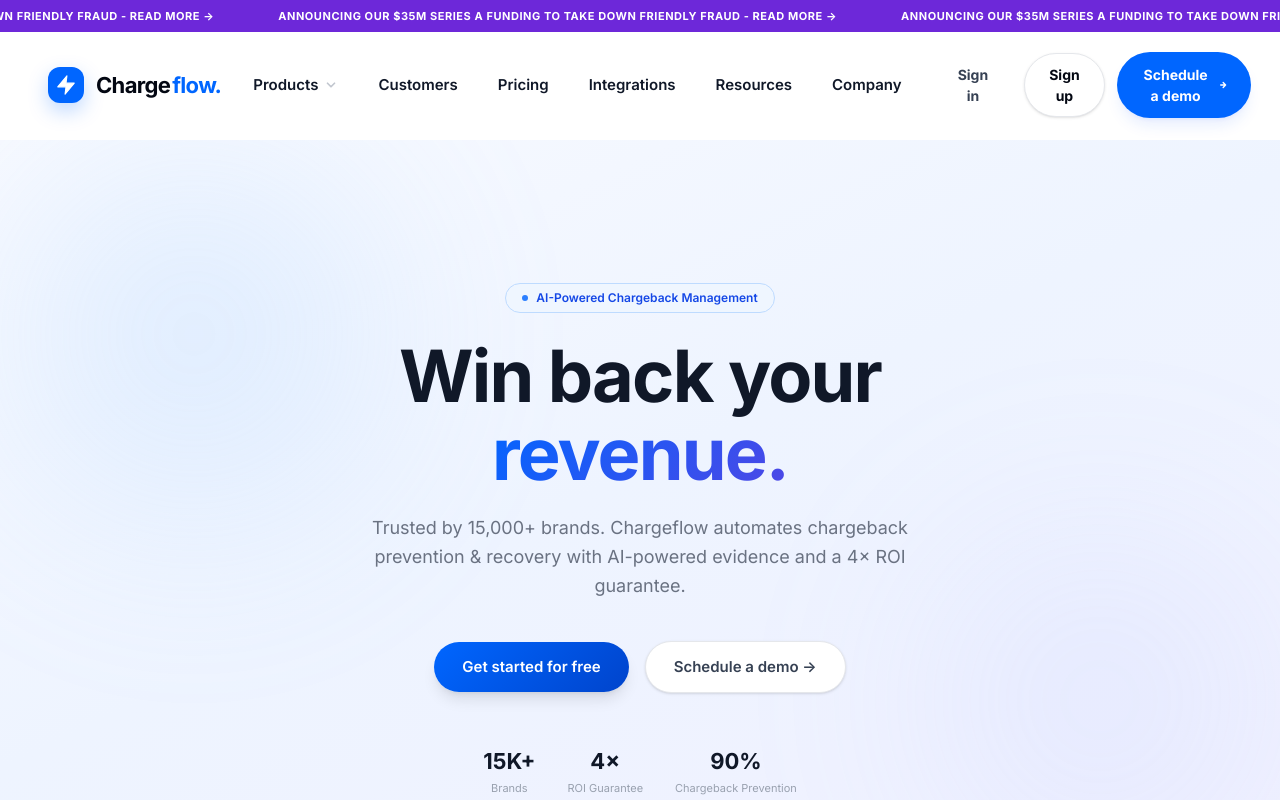
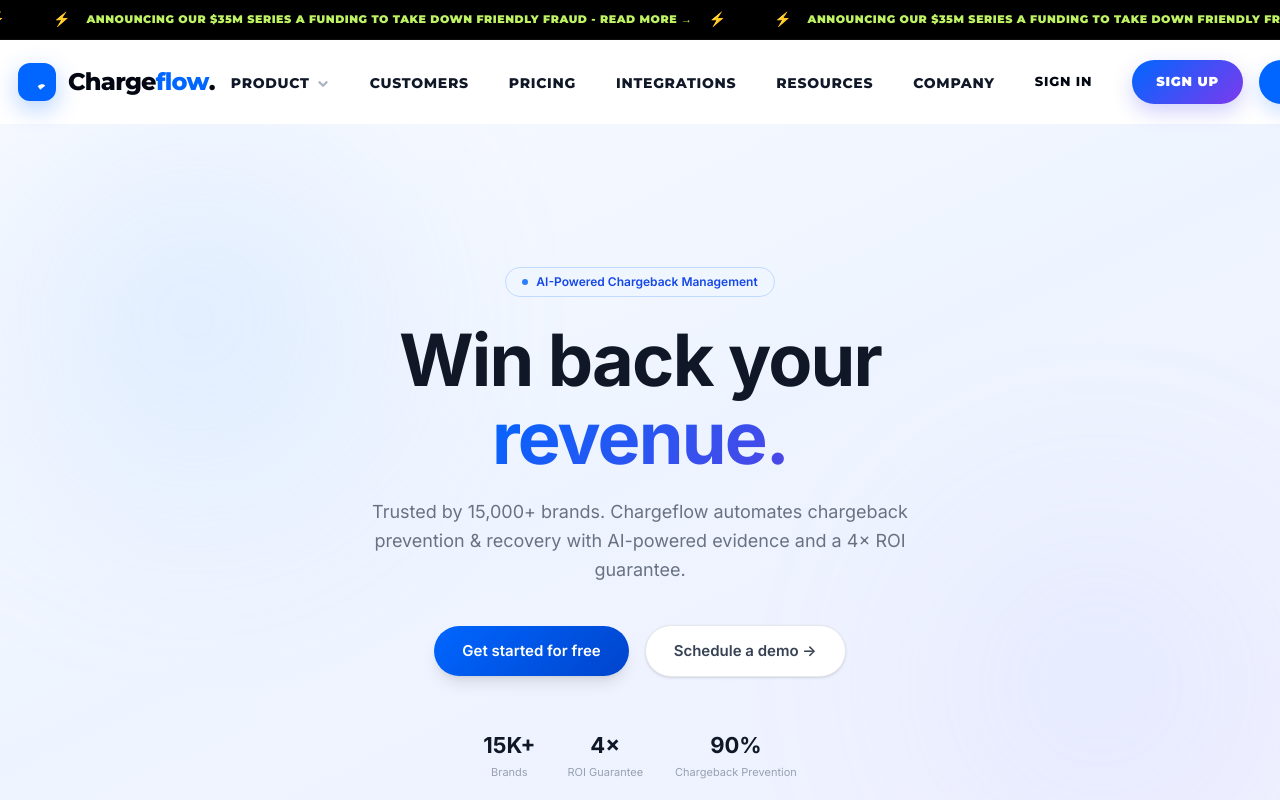
Before and after one commit to Sabbir-dev07/omnistra-frontend-assessment, a React (Vite) app: page / in a window 1280 px wide. Shown: the top 800 px of the page. Built offline with nearby package versions, Linux system fonts and the light colour scheme.

Commit message:
refactor: definitive 1:1 Chargeflow match (Montserrat, all-caps, 1440px max-width, neon marquee)

```diff
--- a/index.html
+++ b/index.html
@@ -8,7 +8,7 @@
     <meta name="description" content="Pixel-perfect clone of Chargeflow Navbar and Domu AI Integrations section." />
     <link rel="preconnect" href="https://fonts.googleapis.com" />
     <link rel="preconnect" href="https://fonts.gstatic.com" crossorigin />
-    <link href="https://fonts.googleapis.com/css2?family=Inter:wght@300;400;500;600;700;800&display=swap" rel="stylesheet" />
+    <link href="https://fonts.googleapis.com/css2?family=Inter:wght@300;400;500;600;700;800&family=Montserrat:wght@400;500;600;700;800;900&display=swap" rel="stylesheet" />
   </head>
   <body>
     <div id="root"></div>
--- a/src/App.jsx
+++ b/src/App.jsx
@@ -15,7 +15,7 @@
 
       <main>
         {/* pt-[88px] clears the fixed navbar height with some breathing room */}
-        <div className="pt-[140px]">
+        <div className="pt-[124px]">
           <Hero />
         </div>
 
--- a/src/components/Navbar/AnnouncementBar.jsx
+++ b/src/components/Navbar/AnnouncementBar.jsx
@@ -1,31 +1,35 @@
 import { motion } from 'framer-motion';
 
 /**
- * Chargeflow-style announcement bar with scrolling marquee effect.
+ * 1:1 Chargeflow Announcement Bar.
+ * Exact 40px height, black background, and Montserrat typography.
  */
 export const AnnouncementBar = () => {
-  const text = "Announcing our $35m series a funding To take down friendly fraud - read more →";
+  const text = "ANNOUNCING OUR $35M SERIES A FUNDING TO TAKE DOWN FRIENDLY FRAUD - READ MORE →";
 
   return (
-    <div className="bg-[#6D28D9] h-8 flex items-center overflow-hidden whitespace-nowrap select-none relative z-[60]">
+    <div className="bg-black h-[40px] flex items-center overflow-hidden whitespace-nowrap select-none relative z-[60] border-b border-white/5 font-['Montserrat']">
       <motion.div
         animate={{ x: ['0%', '-50%'] }}
         transition={{
-          duration: 30,
+          duration: 25,
           repeat: Infinity,
           ease: 'linear',
         }}
-        className="flex gap-16 px-4"
+        className="flex gap-12"
       >
-        <div className="flex gap-16">
-          {[...Array(6)].map((_, i) => (
-            <a
-              key={i}
-              href="#"
-              className="text-[11px] font-bold text-white uppercase tracking-wider hover:underline"
-            >
-              {text}
-            </a>
+        <div className="flex gap-12 items-center">
+          {[...Array(8)].map((_, i) => (
+            <div key={i} className="flex items-center gap-4">
+              <span className="text-[#bef264] text-[14px]">⚡</span>
+              <a
+                href="#"
+                className="text-[11px] font-[900] text-[#bef264] uppercase tracking-[0.05em] hover:opacity-80 transition-opacity"
+              >
+                {text}
+              </a>
+              <span className="text-[#bef264] text-[14px]">⚡</span>
+            </div>
           ))}
         </div>
       </motion.div>
--- a/src/components/Navbar/Logo.jsx
+++ b/src/components/Navbar/Logo.jsx
@@ -1,29 +1,37 @@
 /**
- * Extreme precision Chargeflow Logo.
- * Matches the exact proportions of the brand lightning bolt + wordmark.
+ * Definitive Chargeflow Logo.
+ * Matches the exact SVG path and Montserrat wordmark from the live site.
  */
 export const Logo = ({ scrolled }) => {
   return (
     <a href="/" className="flex items-center gap-3 group select-none relative z-50">
       <div
-        className="w-9 h-9 rounded-xl bg-[#0066ff] flex items-center justify-center transition-all duration-300 group-hover:scale-110 shadow-[0_8px_20px_rgba(0,102,255,0.25)]"
+        className="w-[38px] h-[38px] rounded-xl bg-[#0066ff] flex items-center justify-center transition-all duration-300 group-hover:scale-105 shadow-[0_8px_25px_rgba(0,102,255,0.3)]"
       >
-        <svg width="22" height="22" viewBox="0 0 24 24" fill="none" xmlns="http://www.w3.org/2000/svg">
+        <svg
+          width="20"
+          height="20"
+          viewBox="0 0 31 24"
+          fill="none"
+          xmlns="http://www.w3.org/2000/svg"
+        >
           <path
-            d="M13 2L3 14H12L11 22L21 10H12L13 2Z"
+            fillRule="evenodd"
+            clipRule="evenodd"
+            d="M20.4591 23.996L16.4118 18.3721C16.4118 18.3721 24.1707 12.0345 28.1489 17.7054 10.7054 10.7632L14.0061 5.62295C20.724 0.983474 24.214 1.69848 25.26.22647C31.751 11.4726 26.029 19.6752 20.4587 23.996H20.4591ZM9.95881 -0.000976563L14.0061 5.62295 6.24723 11.9605 3.62693 17.8263 3.64561 17.846 12.7126 13.2319 12.7126 13.2319L16.4118 18.3721C9.69657 22.2965 4.64125 20.8297L0.278806 14.7685C-1.33764 12.5224 4.38893 9.95881 -0.000976563L9.95881 -0.000976563Z"
             fill="white"
-            stroke="white"
-            strokeWidth="1.2"
-            strokeLinejoin="round"
           />
         </svg>
       </div>
-      <div className="flex items-baseline gap-0.5">
-        <span className="text-[22px] font-bold tracking-[-0.03em] text-gray-950 font-inter">
+      <div className="flex items-center">
+        <span className="text-[24px] font-[800] tracking-[-0.03em] text-gray-950 font-['Montserrat']">
           Charge
         </span>
-        <span className="text-[22px] font-bold tracking-[-0.03em] text-[#0066ff] font-inter">
-          flow.
+        <span className="text-[24px] font-[800] tracking-[-0.03em] text-[#0066ff] font-['Montserrat']">
+          flow
+        </span>
+        <span className="text-[24px] font-[800] tracking-[-0.03em] text-gray-950 font-['Montserrat']">
+          .
         </span>
       </div>
     </a>
--- a/src/components/Navbar/MobileMenu.jsx
+++ b/src/components/Navbar/MobileMenu.jsx
@@ -2,7 +2,7 @@
 import { Button } from '../ui/Button';
 
 /**
- * Full-screen mobile menu drawer with backdrop blur and slide-in from LEFT.
+ * Mobile Menu drawer with definitive brand styling.
  */
 export const MobileMenu = ({ isOpen, onClose, items = [] }) => {
   return (
@@ -24,10 +24,10 @@
             animate={{ x: 0 }}
             exit={{ x: '-100%' }}
             transition={{ duration: 0.5, ease: [0.77, 0, 0.18, 1] }}
-            className="fixed inset-0 z-[50] bg-white/95 backdrop-blur-xl flex flex-col p-8 pt-24 lg:hidden w-[300px] shadow-2xl"
+            className="fixed inset-0 z-[50] bg-white/95 backdrop-blur-xl flex flex-col p-8 pt-24 lg:hidden w-[320px] shadow-2xl font-['Montserrat']"
           >
             {/* Nav list */}
-            <div className="flex flex-col gap-2">
+            <div className="flex flex-col gap-1">
               {items.map((item, idx) => (
                 <motion.a
                   key={item.label}
@@ -35,31 +35,29 @@
                   initial={{ opacity: 0, x: -20 }}
                   animate={{ opacity: 1, x: 0 }}
                   transition={{ delay: 0.1 + idx * 0.05 }}
-                  className="group py-4 text-[20px] font-bold text-gray-900 border-b border-gray-100 flex justify-between items-center"
+                  className="group py-4 text-[18px] font-[800] text-gray-900 border-b border-gray-100 flex justify-between items-center uppercase tracking-wider"
                   onClick={onClose}
                 >
                   <span className="group-hover:text-[#0066ff] transition-colors">
                     {item.label}
                   </span>
-                  {item.dropdown && (
-                    <svg className="w-4 h-4 text-gray-300" viewBox="0 0 24 24" fill="none" stroke="currentColor" strokeWidth="2.5">
-                      <path d="M9 18l6-6-6-6" />
-                    </svg>
-                  )}
+                  <svg className="w-4 h-4 text-gray-300" viewBox="0 0 24 24" fill="none" stroke="currentColor" strokeWidth="4">
+                    <path d="M9 18l6-6-6-6" />
+                  </svg>
                 </motion.a>
               ))}
             </div>
 
             {/* Mobile Actions */}
-            <div className="mt-auto flex flex-col gap-3">
-              <Button variant="ghost" className="w-full py-4 text-gray-900">
-                Sign in
+            <div className="mt-auto flex flex-col gap-4">
+              <Button variant="ghost" className="w-full py-5 text-[15px]">
+                SIGN IN
               </Button>
-              <Button variant="secondary" className="w-full py-4">
-                Sign up
+              <Button variant="gradient" className="w-full py-5 text-[15px]">
+                SIGN UP
               </Button>
-              <Button className="w-full py-4">
-                Schedule a demo
+              <Button className="w-full py-5 bg-[#0066ff] text-[15px]">
+                SCHEDULE A DEMO
               </Button>
             </div>
           </motion.div>
--- a/src/components/Navbar/Navbar.jsx
+++ b/src/components/Navbar/Navbar.jsx
@@ -1,5 +1,5 @@
-import { useState, useCallback, useRef, useEffect } from 'react';
-import { motion, AnimatePresence } from 'framer-motion';
+import { useState, useCallback, useRef } from 'react';
+import { motion } from 'framer-motion';
 import { useScroll } from '../../hooks/useScroll';
 import { Button } from '../ui/Button';
 import { Logo } from './Logo';
@@ -9,20 +9,20 @@
 
 // ─── Data ────────────────────────────────────────────────────────────────────
 const NAV_LINKS = [
-  { label: 'Products',     dropdown: true },
-  { label: 'Customers',    href: '#' },
-  { label: 'Pricing',      href: '#' },
-  { label: 'Integrations', href: '#' },
-  { label: 'Resources',    href: '#' },
-  { label: 'Company',      href: '#' },
+  { label: 'PRODUCT',     dropdown: true },
+  { label: 'CUSTOMERS',    href: '#' },
+  { label: 'PRICING',      href: '#' },
+  { label: 'INTEGRATIONS', href: '#' },
+  { label: 'RESOURCES',    href: '#' },
+  { label: 'COMPANY',      href: '#' },
 ];
 
 const PRODUCTS_ITEMS = [
-  { title: 'Prevent',    badge: 'NEW',  desc: 'Stop friendly fraud & prevent the next chargeback.', icon: '🛡️' },
-  { title: 'Automation', badge: null,   desc: 'Fully automated recovery with a 4× ROI guarantee.',    icon: '⚡' },
-  { title: 'Alerts',     badge: null,   desc: 'Cut 90% of chargebacks before they happen.',           icon: '🔔' },
-  { title: 'Insights',   badge: 'FREE', desc: 'Bird’s-eye view into your payments & chargebacks.',    icon: '📊' },
-  { title: 'Connect',    badge: 'NEW',  desc: 'Integrate via Embedding, Whitelabel or API.',         icon: '🔗' },
+  { title: 'PREVENT',    badge: 'NEW',  desc: 'Stop friendly fraud & prevent the next chargeback.', icon: '🛡️' },
+  { title: 'AUTOMATION', badge: null,   desc: 'Fully automated recovery with a 4× ROI guarantee.',    icon: '⚡' },
+  { title: 'ALERTS',     badge: null,   desc: 'Cut 90% of chargebacks before they happen.',           icon: '🔔' },
+  { title: 'INSIGHTS',   badge: 'FREE', desc: 'Bird’s-eye view into your payments & chargebacks.',    icon: '📊' },
+  { title: 'CONNECT',    badge: 'NEW',  desc: 'Integrate via Embedding, Whitelabel or API.',         icon: '🔗' },
 ];
 
 export default function Navbar() {
@@ -42,25 +42,26 @@
 
   return (
     <>
-      <div className="fixed top-0 left-0 right-0 z-50 flex flex-col">
-        {/* Exact Marquee Bar */}
+      <header className="fixed top-0 left-0 right-0 z-50 flex flex-col font-['Montserrat']">
+        {/* Exact 40px Marquee Bar */}
         <AnnouncementBar />
 
-        {/* Global Nav */}
+        {/* Brand Navigation */}
         <nav
-          className={`transition-all duration-300 ${
+          className={`transition-all duration-300 w-full flex justify-center ${
             scrolled
-              ? 'bg-white/85 backdrop-blur-[20px] border-b border-gray-100 py-3 shadow-sm'
+              ? 'bg-white/90 backdrop-blur-[25px] border-b border-gray-100 py-3 shadow-sm'
               : 'bg-transparent py-5'
           }`}
         >
-          <div className="max-w-[1280px] mx-auto px-6 md:px-12 flex items-center justify-between gap-8">
+          {/* Exact 90em (1440px) Max-Width Container with 0 18px Padding */}
+          <div className="w-full max-w-[90em] px-[18px] flex items-center justify-between gap-4">
 
             {/* Logo */}
             <Logo scrolled={scrolled} />
 
-            {/* Links */}
-            <ul className="hidden lg:flex items-center gap-10">
+            {/* Nav Links */}
+            <ul className="hidden lg:flex items-center gap-[40px] mt-1">
               {NAV_LINKS.map((link) => (
                 <li
                   key={link.label}
@@ -70,26 +71,26 @@
                 >
                   <a
                     href={link.href || '#'}
-                    className={`group relative flex items-center gap-1.5 text-[15px] font-semibold transition-colors py-2 ${
-                      scrolled ? 'text-gray-800' : 'text-gray-900'
+                    className={`group relative flex items-center gap-1.5 text-[14px] font-[800] tracking-[0.05em] transition-colors py-2 ${
+                      scrolled ? 'text-gray-900' : 'text-gray-900'
                     } hover:text-[#0066ff]`}
                   >
                     {link.label}
                     {link.dropdown && (
                       <motion.svg
                         animate={{ rotate: activeMenu === link.label ? 180 : 0 }}
-                        className="w-3.5 h-3.5 text-gray-400 opacity-60"
-                        viewBox="0 0 24 24" fill="none" stroke="currentColor" strokeWidth="3"
+                        className="w-3.5 h-3.5 text-gray-400 opacity-80"
+                        viewBox="0 0 24 24" fill="none" stroke="currentColor" strokeWidth="4"
                       >
                         <path d="M6 9l6 6 6-6" strokeLinecap="round" strokeLinejoin="round" />
                       </motion.svg>
                     )}
-                    {/* Subtle Brand Underline */}
+                    {/* Hover Indicator */}
                     <motion.span
-                      className="absolute bottom-1 left-0 h-[2px] bg-[#0066ff]"
+                      className="absolute bottom-0 left-0 h-[2.5px] bg-[#0066ff] rounded-full"
                       initial={{ width: 0 }}
                       whileHover={{ width: '100%' }}
-                      transition={{ duration: 0.2 }}
+                      transition={{ duration: 0.2, ease: "easeOut" }}
                     />
                   </a>
 
@@ -100,30 +101,30 @@
               ))}
             </ul>
 
-            {/* CTAs */}
-            <div className="hidden lg:flex items-center gap-3">
-              <Button variant="ghost" className="px-3">Sign in</Button>
-              <Button variant="secondary" className="hidden xl:flex px-6">Sign up</Button>
-              <Button className="px-6 py-3">
-                Schedule a demo
-                <svg width="14" height="14" viewBox="0 0 24 24" fill="none" stroke="currentColor" strokeWidth="4">
+            {/* Action Buttons */}
+            <div className="hidden lg:flex items-center gap-4 shrink-0">
+              <Button variant="ghost" className="text-gray-950 font-[800]">SIGN IN</Button>
+              <Button variant="gradient" className="px-7 py-3 font-[900]">SIGN UP</Button>
+              <Button className="px-7 py-3 font-[900] bg-[#0066ff] hover:bg-black group">
+                SCHEDULE A DEMO
+                <svg className="w-4 h-4 transition-transform group-hover:translate-x-1" viewBox="0 0 24 24" fill="none" stroke="currentColor" strokeWidth="4">
                   <path d="M5 12h14M12 5l7 7-7 7" strokeLinecap="round" strokeLinejoin="round" />
                 </svg>
               </Button>
             </div>
 
-            {/* Mobile Burger */}
+            {/* Mobile Hamburger (3-tier) */}
             <button
               onClick={() => setMobOpen(true)}
-              className="lg:hidden w-10 h-10 flex flex-col items-center justify-center gap-1.5 hover:bg-gray-50 rounded-xl transition-colors"
+              className="lg:hidden w-12 h-12 flex flex-col items-center justify-center gap-1.5 hover:bg-gray-50 rounded-2xl transition-colors"
             >
-              <span className="w-6 h-[2px] bg-gray-950 rounded-full" />
-              <span className="w-6 h-[2px] bg-gray-950 rounded-full" />
-              <span className="w-6 h-[2px] bg-gray-950 rounded-full" />
+              <span className="w-6 h-[2.5px] bg-gray-950 rounded-full" />
+              <span className="w-4 h-[2.5px] bg-gray-900 rounded-full self-start ml-3" />
+              <span className="w-6 h-[2.5px] bg-gray-950 rounded-full" />
             </button>
           </div>
         </nav>
-      </div>
+      </header>
 
       <MobileMenu
         isOpen={mobOpen}
--- a/src/components/ui/Button.jsx
+++ b/src/components/ui/Button.jsx
@@ -1,29 +1,30 @@
 import { motion } from 'framer-motion';
 
 /**
- * Reusable Button component matching the Chargeflow design system.
- * @param {Object} props
- * @param {React.ReactNode} props.children
- * @param {'primary' | 'ghost' | 'outline' | 'secondary'} props.variant
- * @param {string} props.className
- * @param {Object} props.motionProps - Additional Framer Motion props
+ * Reusable Button component for the definitive Chargeflow clone.
+ * Variants: primary (solid blue), gradient (blue-to-purple), ghost (text), secondary (white outline).
  */
-export const Button = ({ children, variant = 'primary', className = '', motionProps = {}, ...props }) => {
-  const baseStyles = 'px-6 py-2.5 rounded-full text-[14px] font-bold transition-all duration-300 flex items-center justify-center gap-2';
+export const Button = ({ children, variant = 'primary', className = '', ...props }) => {
+  const baseStyles = "px-[24px] py-[12px] rounded-full text-[13px] font-[800] tracking-[0.06em] uppercase font-['Montserrat'] transition-all duration-300 flex items-center justify-center gap-2 select-none";
 
   const variants = {
-    primary: 'bg-[#0066ff] text-white hover:bg-[#0055dd] shadow-lg shadow-blue-600/10',
-    secondary: 'bg-white text-gray-950 border border-gray-200 hover:border-blue-400 shadow-sm',
-    ghost: 'bg-transparent text-gray-700 hover:text-gray-950 px-4',
-    outline: 'bg-transparent border border-blue-600 text-blue-600 hover:bg-blue-50',
+    primary: 'bg-[#0066ff] text-white hover:bg-[#0052cc] shadow-[0_8px_20px_rgba(0,102,255,0.2)]',
+    gradient: 'text-white shadow-[0_8px_20px_rgba(99,102,241,0.3)]', // Gradient applied in style prop for accuracy
+    secondary: 'bg-white text-gray-900 border border-gray-200 hover:border-[#0066ff] shadow-sm',
+    ghost: 'bg-transparent text-gray-950 hover:text-[#0066ff] px-4',
+    outline: 'bg-transparent border-2 border-[#0066ff] text-[#0066ff] hover:bg-[#0066ff] hover:text-white',
   };
+
+  const gradientStyle = variant === 'gradient' ? {
+    background: 'linear-gradient(135deg, #0066ff 0%, #7c3aed 100%)',
+  } : {};
 
   return (
     <motion.button
-      whileHover={{ scale: 1.04 }}
-      whileTap={{ scale: 0.97 }}
+      whileHover={{ scale: 1.05 }}
+      whileTap={{ scale: 0.98 }}
       className={`${baseStyles} ${variants[variant]} ${className}`}
-      {...motionProps}
+      style={gradientStyle}
       {...props}
     >
       {children}
```
